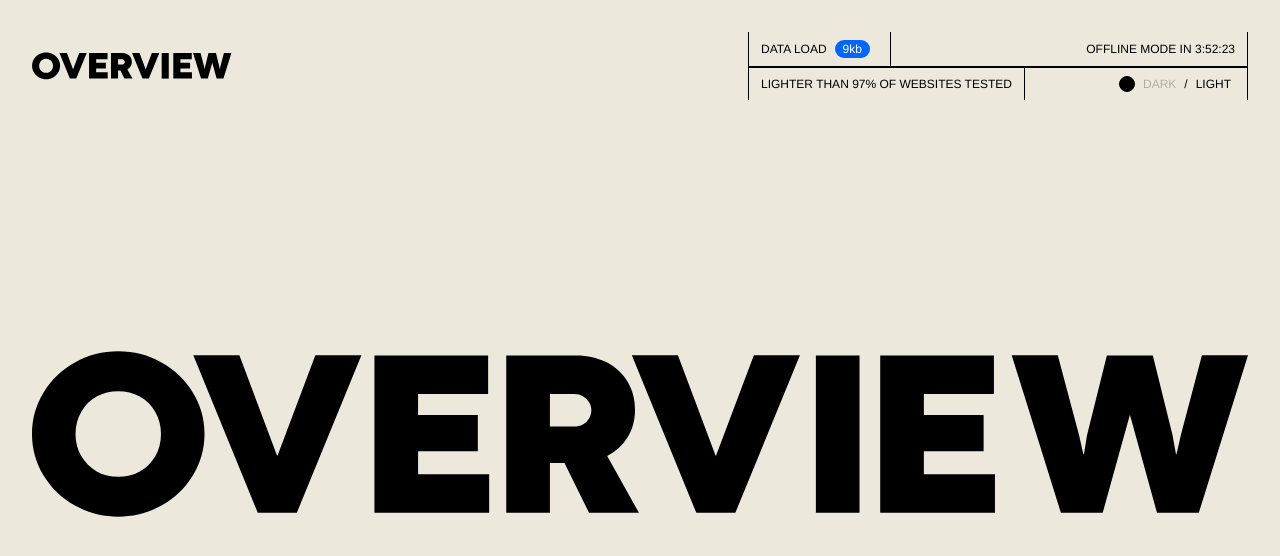
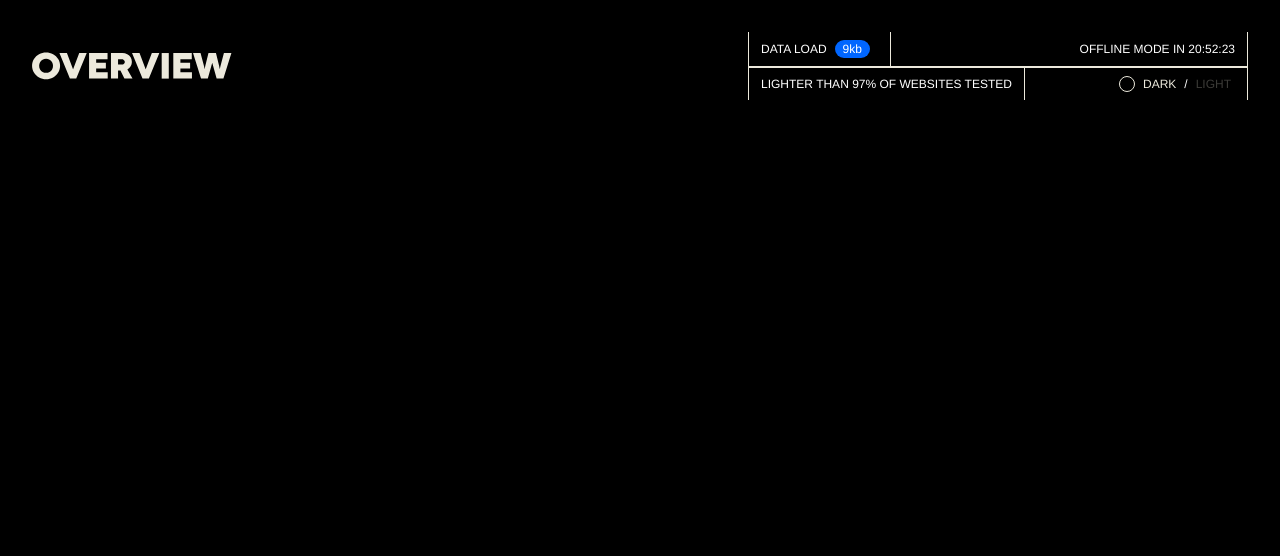
Before and after one commit to tlcottr/overviewearth, a Next.js app: page / in a window 1280 px wide. Both pictures are taken after a click on the element "DARK". Shown: the top 556 px of the page. Built offline with nearby package versions, Linux system fonts and the light colour scheme.

Commit message:
HUD updates

```diff
--- a/components/ThemeToggler/index.js
+++ b/components/ThemeToggler/index.js
@@ -1,33 +1,25 @@
-import React, { useEffect, useState, useContext } from "react";
+import React, { useEffect, useState } from "react";
 
 const ThemeToggler = () => {
-  const [state, setState] = useState("normal");
   const [timeRemaining, setTimeRemaining] = useState("00:00:00");
 
   const currentTime = new Date();
   const currentHour = currentTime.getHours();
   const currentMinute = currentTime.getMinutes();
   const currentSecond = currentTime.getSeconds();
-  const oppState = currentHour >= 8 && currentHour < 1 ? "ONLINE" : "OFFLINE";
 
   useEffect(() => {
     let intervalId;
-
-    if (currentHour >= 1 && currentHour < 8) {
-      // it's between 1am and 8am
-      setState("offline");
-      const hoursRemaining = (8 - currentHour + 24) % 24;
-      const minutesRemaining = 60 - currentMinute;
-      const secondsRemaining = 60 - currentSecond;
     setTimeRemaining(
-        `${hoursRemaining}:${minutesRemaining}:${secondsRemaining}`
+      `${(1 - currentHour + 24) % 24}:${60 - currentMinute}:${
+        60 - currentSecond
+      }`
     );
     intervalId = setInterval(() => {
       setTimeRemaining((prevTime) => {
         const [hours, minutes, seconds] = prevTime.split(":").map(Number);
         if (minutes === 0 && hours === 0 && seconds === 0) {
           clearInterval(intervalId);
-            setState("normal");
           return "00:00:00";
         }
         if (seconds === 0) {
@@ -57,58 +49,12 @@ const ThemeToggler = () => {
         }`;
       });
     }, 1000);
-    } else {
-      // it's between 8am and 1am
-      setState("normal");
-      const hoursRemaining =
-        (currentHour < 1 ? 1 - currentHour : 25 - currentHour) % 24;
-      const minutesRemaining = 60 - currentMinute;
-      const secondsRemaining = 60 - currentSecond;
-      setTimeRemaining(
-        `${hoursRemaining}:${minutesRemaining}:${secondsRemaining}`
-      );
-      intervalId = setInterval(() => {
-        setTimeRemaining((prevTime) => {
-          const [hours, minutes, seconds] = prevTime.split(":").map(Number);
-          if (minutes === 0 && hours === 0 && seconds === 0) {
-            clearInterval(intervalId);
-            setState("offline");
-            return "00:00:00";
-          }
-          if (seconds === 0) {
-            if (minutes === 0) {
-              return `${
-                hours === 1
-                  ? "00"
-                  : hours - 1 < 10
-                  ? "0" + (hours - 1)
-                  : hours - 1
-              }:59:59`;
-            }
-            return `${hours}:${
-              minutes === 1
-                ? "00"
-                : minutes - 1 < 10
-                ? "0" + (minutes - 1)
-                : minutes - 1
-            }:59`;
-          }
-          return `${hours}:${minutes}:${
-            seconds === 1
-              ? "00"
-              : seconds - 1 < 10
-              ? "0" + (seconds - 1)
-              : seconds - 1
-          }`;
-        });
-      }, 1000);
-    }
     return () => clearInterval(intervalId);
   }, []);
 
   return (
     <div className>
-      {oppState} Mode in {timeRemaining}
+      Offline Mode in {timeRemaining}
     </div>
   );
 };
--- a/components/Toggle/index.js
+++ b/components/Toggle/index.js
@@ -5,15 +5,10 @@ const Toggle = () => {
   const { theme, setTheme } = useTheme();
   const [checked, setChecked] = useState(false);
 
-  useEffect(() => {
-    const currentTime = new Date();
-    const currentHour = currentTime.getHours();
-    if (currentHour >= 21 || currentHour < 9) {
-      setChecked(false);
-    } else {
-      setChecked(true);
-    }
-  }, []);
+ useEffect(() => {
+  setTheme(checked ? "dark" : "light");
+}, [checked]);
+
 
   const handleToggle = () => {
     setChecked(!checked);
@@ -23,11 +18,27 @@ const Toggle = () => {
   return (
     <div className="flex flex-row justify-between items-center">
       {checked ? (
-        <div className="bg-[color:var(--primary)] border-black border border-solid h-4 w-4 rounded-full mr-2"></div>
+        <div className="border-[color:var(--primary)] border border-solid h-4 w-4 rounded-full mr-2"></div>
       ) : (
         <div className="border-[color:var(--primary)] border border-solid h-4 w-4 rounded-full mr-2"></div>
       )}
       {checked ? (
+        <div>
+          <span
+            className="pr-2 cursor-pointer text-[color:var(--primary)]"
+            onClick={() => handleToggle()}
+          >
+            Dark
+          </span>
+          /
+          <span
+            className="pl-2 cursor-pointer opacity-25 text-[color:var(--primary)]"
+            onClick={() => handleToggle()}
+          >
+            Light
+          </span>
+        </div>
+      ) : (
         <div>
           <span
             className="pr-2 cursor-pointer opacity-25 text-[color:var(--primary)]"
@@ -43,22 +54,6 @@ const Toggle = () => {
             Light
           </span>
         </div>
-      ) : (
-        <div>
-          <span
-            className="pr-2 cursor-pointer text-[color:var(--primary)]"
-            onClick={() => handleToggle()}
-          >
-            Dark
-          </span>
-          /
-          <span
-            className="pl-2 cursor-pointer opacity-25 text-[color:var(--primary)]"
-            onClick={() => handleToggle()}
-          >
-            Light
-          </span>
-        </div>
       )}
     </div>
   );
--- a/pages/index.js
+++ b/pages/index.js
@@ -1,13 +1,10 @@
 import Layout from "../components/Layout";
-import LogoLg from "../components/LogoLg";
 import { SiteProvider } from "../components/context/SiteContext";
 
 export default function Home() {
   return (
     <SiteProvider>
-      <Layout>
-        <LogoLg />
-      </Layout>
+      <Layout></Layout>
     </SiteProvider>
   );
 }
```
Lines whose indentation alone changed are shown as unchanged.
